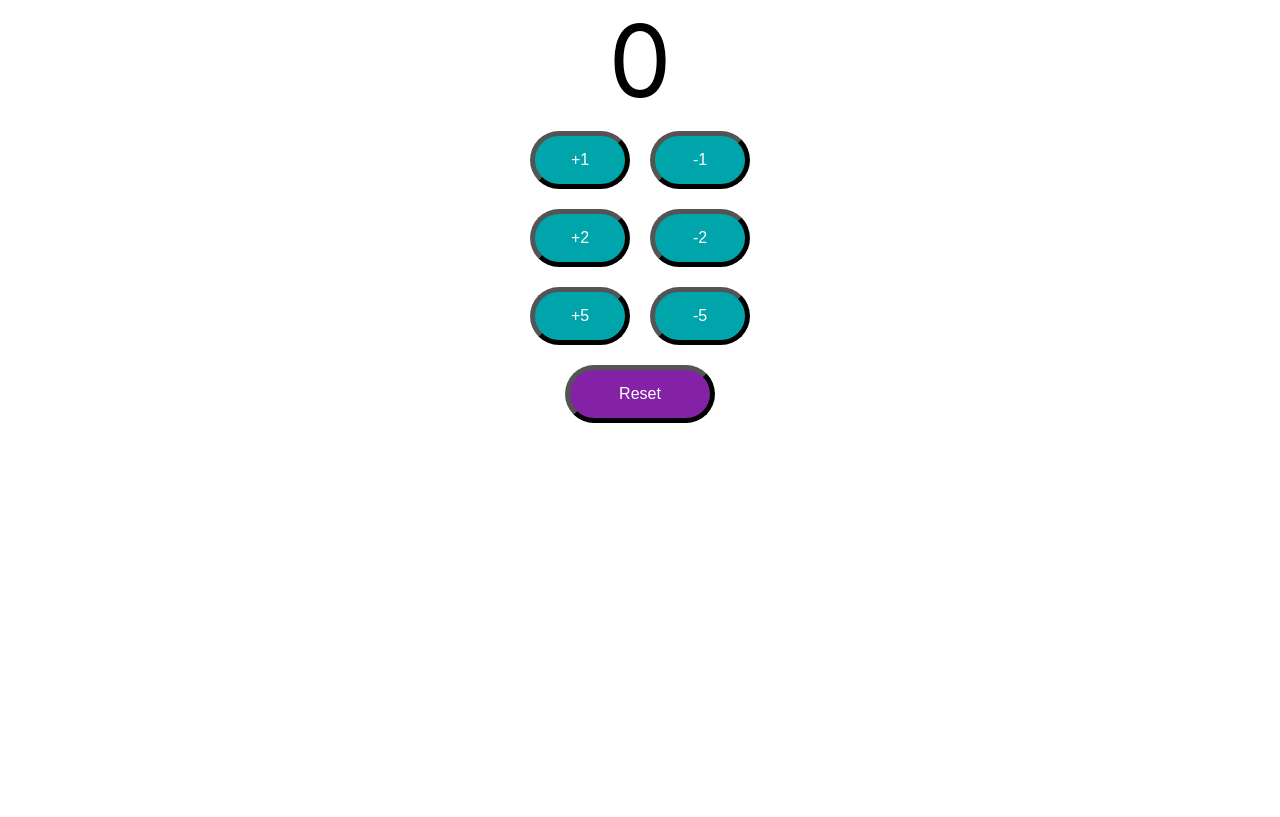
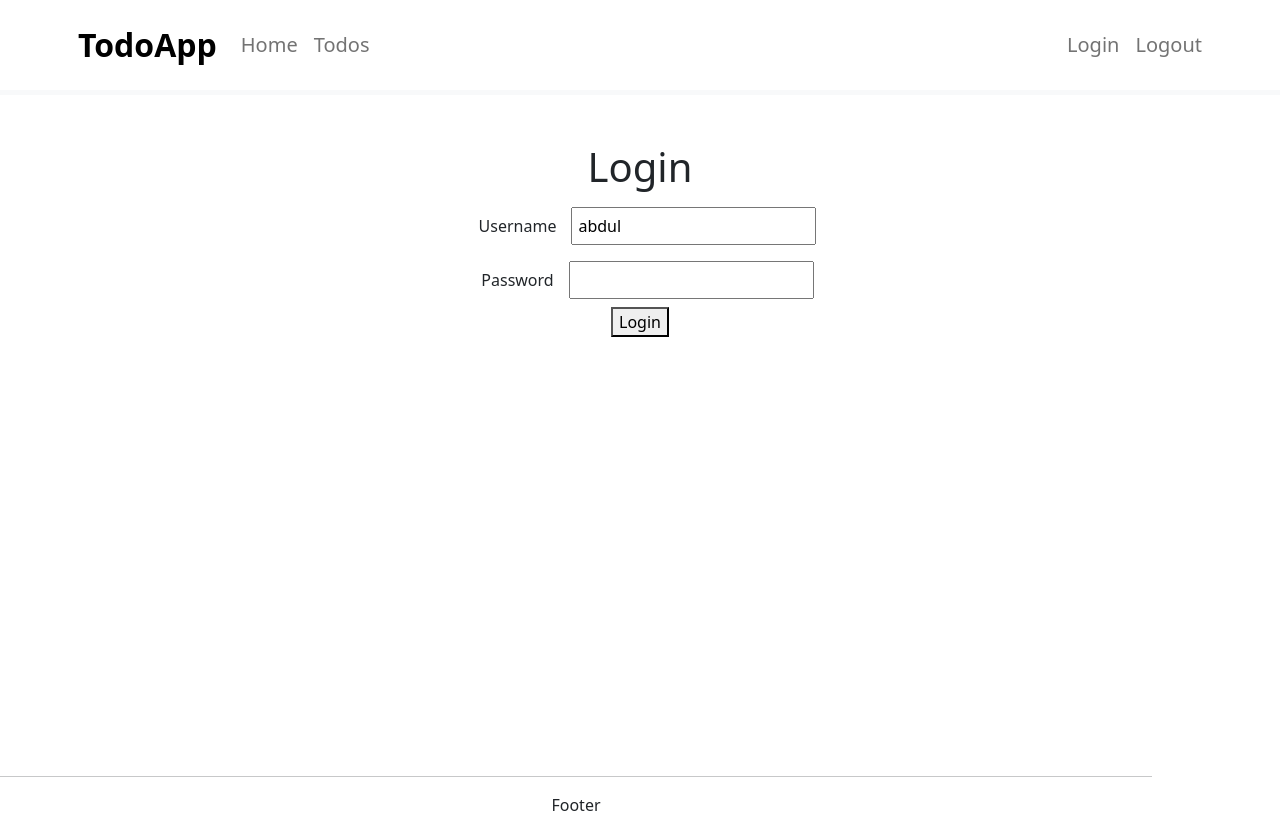
Before and after one commit to khanabdul7/react_todo, a React (Create React App) app: page / in a window 1280 px wide. Built offline with nearby package versions, Linux system fonts and the light colour scheme.

Commit message:
basic structure of todo app

```diff
--- a/package.json
+++ b/package.json
@@ -6,8 +6,10 @@
     "@testing-library/jest-dom": "^5.16.5",
     "@testing-library/react": "^13.4.0",
     "@testing-library/user-event": "^13.5.0",
+    "bootstrap": "^5.2.3",
     "react": "^18.2.0",
     "react-dom": "^18.2.0",
+    "react-router-dom": "^6.9.0",
     "react-scripts": "5.0.1",
     "web-vitals": "^2.1.4"
   },
--- a/src/App.js
+++ b/src/App.js
@@ -1,11 +1,12 @@
 import './App.css';
-import Counter from './Components/Counter/Counter';
+import TodoApp from './Components/Todo/TodoApp';
 
 function App() {
   return (
     <div className="App">
       {/* <FirstComponent/> */}
-      <Counter/>
+      {/* <Counter/> */}
+      <TodoApp/>
     </div>
   );
 }
--- /dev/null
+++ b/src/Components/Todo/TodoApp.css
@@ -0,0 +1,11 @@
+label, input, LoginBtn {
+    margin: 10px;
+    padding: 5px;
+}
+
+footer{
+    bottom: 0;
+    position: absolute;
+    width: 90%;
+    height: 40px;
+}
--- /dev/null
+++ b/src/Components/Todo/TodoApp.jsx
@@ -0,0 +1,179 @@
+import { useState } from "react"
+import './TodoApp.css'
+import { BrowserRouter, Routes, Route, useNavigate, useParams, Link } from "react-router-dom"
+
+export default function TodoApp() {
+    return (
+        <div>
+            <BrowserRouter>
+            <HeaderComponent />
+                <Routes>
+                    <Route path="/" element={<Login />}></Route>
+                    <Route path="/welcome/:username" element={<WelcomeComponent />}></Route>
+                    <Route path="/todo" element={<TodoComponent />}></Route>
+                    <Route path="/logout" element={<LogoutComponent />}></Route>
+                    <Route path="*" element={<ErrorComponent />}></Route>
+                </Routes>
+                <FooterComponent />
+            </BrowserRouter>
+        </div>
+    )
+}
+
+function Login() {
+
+    const [username, setUsername] = useState("abdul")
+    const [password, setPassword] = useState("")
+    const [showSuccessMessage, setShowSuccessMessage] = useState(false)
+    const [showErrorMessage, setShowErrorMessage] = useState(false)
+
+    const navigate = useNavigate()
+
+    function handleUserOnchange(event) {
+        setUsername(event.target.value)
+    }
+
+    function handlePasswordOnchange(event) {
+        setPassword(event.target.value)
+    }
+
+    function handleSubmit() {
+        if (username === 'abdul' && password === 'dummy') {
+            console.log('Success')
+            setShowSuccessMessage(true)
+            setShowErrorMessage(false)
+            navigate(`/welcome/${username}`)
+        } else {
+            console.log('Failed')
+            setShowSuccessMessage(false)
+            setShowErrorMessage(true)
+        }
+    }
+
+    return (
+        <div className="LoginForm">
+            <h1>Login</h1>
+            {showSuccessMessage && <div className="successMessage">Authenticated Successfully</div>}
+            {showErrorMessage && <div className="errorMessage">Authentication Failed. Please check your credentials.</div>}
+            <div>
+                <label>Username </label>
+                <input type="text" className="username" value={username} onChange={handleUserOnchange} />
+            </div>
+            <div>
+                <label>Password </label>
+                <input type="password" className="password" value={password} onChange={handlePasswordOnchange} />
+            </div>
+            <div>
+                <button className="LoginBtn" onClick={handleSubmit}>Login</button>
+            </div>
+        </div>
+    )
+}
+
+function WelcomeComponent() {
+    const { username } = useParams()
+
+    return (
+        <div className="Welcome">
+            <h1> Welcome {username} </h1>
+            <div>
+                Manage your Todo: <Link to="/todo" > My Todo </Link>
+            </div>
+        </div>
+    )
+}
+
+function TodoComponent() {
+
+    const today = new Date()
+    const targetDate = new Date(today.getFullYear() + 12, today.getMonth(), today.getDay())
+
+    const todos = [
+        { id: 1, description: 'Learn FullStack', isDone: false, targetDate: targetDate },
+        { id: 2, description: 'Learn javascript', isDone: false, targetDate: targetDate },
+        { id: 3, description: 'Learn Java', isDone: false, targetDate: targetDate }
+    ]
+    return (
+        <div className="container">
+            <h1> Things you want To Do</h1>
+            <div>
+                <table className="table">
+                    <thead>
+                        <tr>
+                            <th>Id</th>
+                            <th>Description</th>
+                            <th>Completed</th>
+                            <th>Target Date</th>
+                        </tr>
+                    </thead>
+                    <tbody>
+                        {todos.map(todo =>
+                            <tr key={todo.id}>
+                                <td>{todo.id}</td>
+                                <td>{todo.description}</td>
+                                <td>{todo.isDone.toString()}</td>
+                                <td>{todo.targetDate.toDateString()}</td>
+                            </tr>
+                        )}
+                    </tbody>
+                </table>
+            </div>
+        </div>
+    )
+}
+
+function HeaderComponent() {
+    return (
+        <header className="border-bottom border-light border-5 mb-5 p-2">
+            <div className="container">
+                <div className="row">
+                    <nav className="navbar navbar-expand-lg">
+                        <a className="navbar-brand ms-2 fs-2 fw-bold text-black" href="#">TodoApp</a>
+                        <div className="collapse navbar-collapse">
+                            <ul className="navbar-nav">
+                                <li className="nav-item fs-5"><Link className="nav-link" to="/welcome/abdul">Home</Link></li>
+                                <li className="nav-item fs-5"><Link className="nav-link" to="/todo">Todos</Link></li>
+                            </ul>
+                        </div>
+                        <ul className="navbar-nav">
+                            <li className="nav-item fs-5"><Link className="nav-link" to="/">Login</Link></li>
+                            <li className="nav-item fs-5"><Link className="nav-link" to="/logout">Logout</Link></li>
+                        </ul>
+                    </nav>
+                </div>
+            </div>
+        </header>
+    )
+}
+
+function FooterComponent() {
+    return (
+        <footer className="FooterComponent">
+            <div>
+                <hr /> Footer
+            </div>
+        </footer>
+    )
+}
+
+function LogoutComponent() {
+    return (
+        <div className="LogoutComponent">
+            <h1> Logged out Successfully !</h1>
+            <div>
+                Thanks for using our app, come back soon.
+            </div>
+        </div>
+    )
+}
+
+function ErrorComponent() {
+    return (
+        <div className="ErrComponent">
+            <h1> We are working really hard !</h1>
+            <div>
+                Apologies for the 404. Reach out to our team at ABC-DEF-GHIJ.
+            </div>
+        </div>
+    )
+}
--- a/src/index.js
+++ b/src/index.js
@@ -3,6 +3,7 @@ import ReactDOM from 'react-dom/client';
 import './index.css';
 import App from './App';
 import reportWebVitals from './reportWebVitals';
+import 'bootstrap/dist/css/bootstrap.min.css'
 
 const root = ReactDOM.createRoot(document.getElementById('root'));
 root.render(
```
Also changed, not shown: 2 other files (tests, documents, lock files or other folders).
